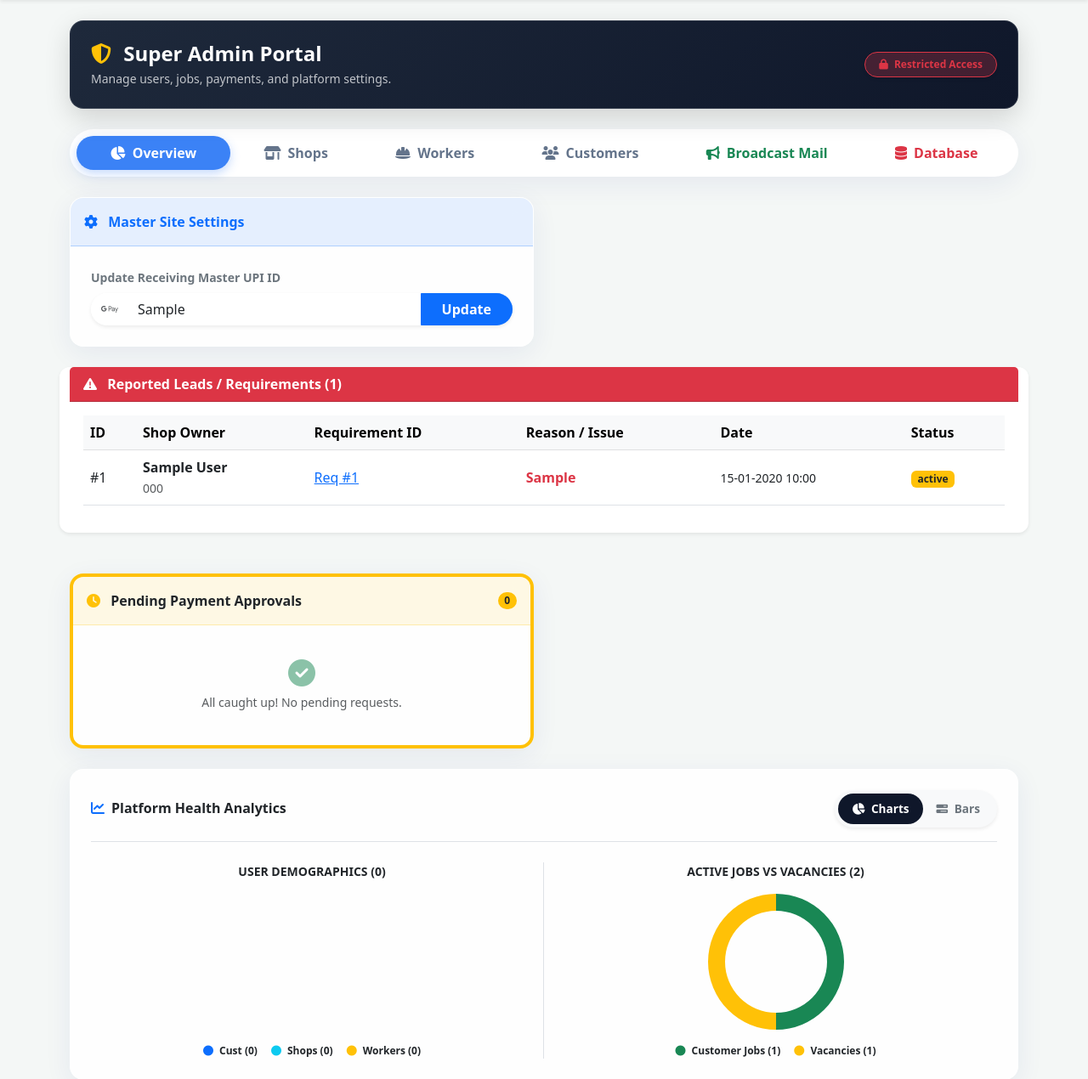
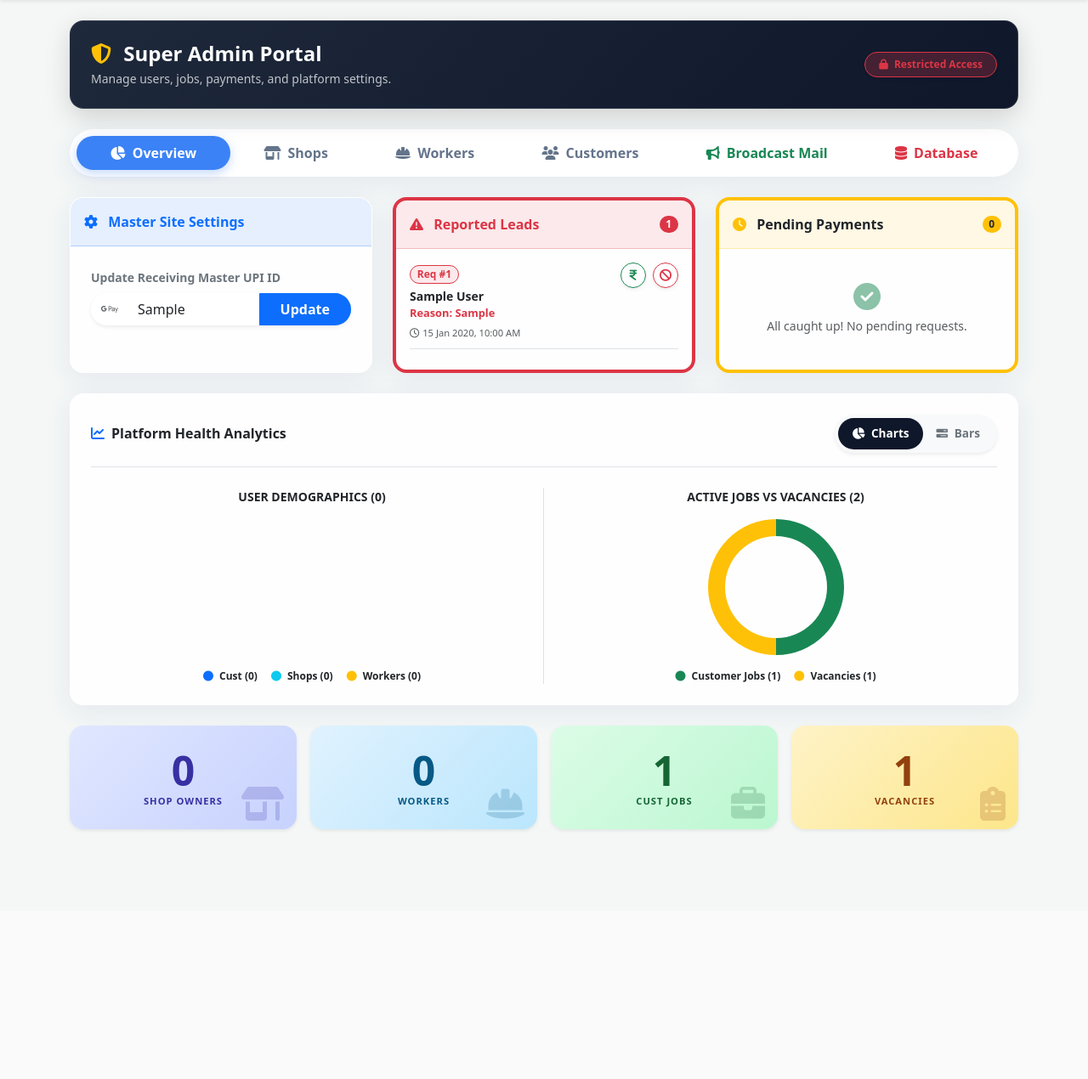
Before and after one commit to kaamconnect01/kaamconnect, a Flask app: page /admin/dashboard in a window 1280 px wide. Shown: the part 56-1326 px from the top of the page at 85% size. After the commit the page ends 1035 px from the top, so only its background shows below. Run offline with Flask 3, Linux system fonts and the light colour scheme; a user stored in the database is signed in; tables that the repository leaves empty hold one stand-in row (values such as "Sample post"); some libraries are stand-ins or nearby versions.

Commit message:
Update admin_dash.html

```diff
--- a/templates/admin_dash.html
+++ b/templates/admin_dash.html
@@ -218,9 +218,10 @@
   </li>
 </ul>
 
-<!-- Top Action Panels (Settings & Payments) -->
+<!-- Top Action Panels (Settings, Reported Leads & Payments) -->
 <div class="row g-4 mb-4">
-    <div class="col-md-6">
+    <!-- Master Site Settings -->
+    <div class="col-lg-4 col-md-6">
         <div class="glass-panel h-100 p-0 overflow-hidden">
             <div class="bg-primary bg-opacity-10 text-primary fw-bold p-3 border-bottom border-primary border-opacity-25">
                 <i class="fa-solid fa-gear me-2"></i> Master Site Settings
@@ -237,57 +238,56 @@
             </div>
         </div>
     </div>
-    <!-- REPORTED LEADS SECTION -->
-    <div class="card shadow-sm mb-4 border-0">
-        <div class="card-header bg-danger text-white fw-bold">
-            <i class="fa-solid fa-triangle-exclamation me-2"></i> Reported Leads / Requirements ({% if reported_leads %}{{ reported_leads|length }}{% else %}0{% endif %})
-        </div>
-        <div class="card-body table-responsive">
-            {% if reported_leads %}
-            <table class="table table-hover align-middle">
-                <thead class="table-light">
-                    <tr>
-                        <th>ID</th>
-                        <th>Shop Owner</th>
-                        <th>Requirement ID</th>
-                        <th>Reason / Issue</th>
-                        <th>Date</th>
-                        <th>Status</th>
-                    </tr>
-                </thead>
-                <tbody>
+
+    <!-- Reported Leads Section (Styled matching Pending Payments) -->
+    <div class="col-lg-4 col-md-6">
+        <div class="glass-panel h-100 p-0 overflow-hidden border-start border-4 border-danger">
+            <div class="bg-danger bg-opacity-10 text-danger fw-bold p-3 border-bottom border-danger border-opacity-25 d-flex justify-content-between align-items-center">
+                <span><i class="fa-solid fa-triangle-exclamation text-danger me-2"></i> Reported Leads</span>
+                <span class="badge bg-danger text-white rounded-pill">{{ reported_leads|length if reported_leads else 0 }}</span>
+            </div>
+            <div class="p-3" style="max-height: 220px; overflow-y: auto;">
+                {% if reported_leads %}
                     {% for rep in reported_leads %}
-                    <tr>
-                        <td>#{{ rep.id }}</td>
-                        <td>
-                            <b>{{ rep.shop_owner.name if rep.shop_owner else 'N/A' }}</b><br>
-                            <small class="text-muted">{{ rep.shop_owner.mobile if rep.shop_owner else '' }}</small>
-                        </td>
-                        <td>
-                            <a href="#" data-bs-toggle="modal" data-bs-target="#reqModal{{ rep.requirement_id }}">
-                                Req #{{ rep.requirement_id }}
-                            </a>
-                        </td>
-                        <td class="text-danger fw-semibold">{{ rep.reason }}</td>
-                        <td><small>{{ rep.created_at.strftime('%d-%m-%Y %H:%M') if rep.created_at else 'N/A' }}</small></td>
-                        <td><span class="badge bg-warning text-dark">{{ rep.status }}</span></td>
-                    </tr>
+                    <div class="border-bottom pb-2 mb-2">
+                        <div class="d-flex justify-content-between align-items-start">
+                            <div>
+                                <span class="badge bg-danger bg-opacity-10 text-danger border border-danger rounded-pill mb-1">Req #{{ rep.requirement_id }}</span>
+                                <div class="fw-bold text-dark small">{{ rep.shop_owner.name if rep.shop_owner else 'Shop #' ~ rep.shop_owner_id }}</div>
+                                <small class="text-danger fw-semibold d-block" style="font-size: 0.8rem;">Reason: {{ rep.reason }}</small>
+                                <small class="text-muted" style="font-size: 0.7rem;"><i class="fa-regular fa-clock me-1"></i>{{ rep.created_at.strftime('%d %b %Y, %I:%M %p') if rep.created_at else 'N/A' }}</small>
+                            </div>
+                            <div class="text-nowrap ms-2">
+                                <!-- Refund Credit Action -->
+                                <form action="{{ url_for('resolve_report', report_id=rep.id, action='refund') }}" method="POST" class="d-inline" onsubmit="return confirm('Kya aap shop owner ko lead credit refund karna chahte hain?');">
+                                    <button class="btn btn-sm btn-outline-success rounded-circle shadow-sm me-1" style="width:30px; height:30px; padding:0;" title="Refund Credit"><i class="fa-solid fa-indian-rupee-sign"></i></button>
+                                </form>
+                                <!-- Block / Delete Shop Owner Action -->
+                                <form action="{{ url_for('delete_user', user_id=rep.shop_owner_id) }}" method="POST" class="d-inline" onsubmit="return confirm('WARNING: Kya aap is shop owner ko block/delete karna chahte hain?');">
+                                    <button class="btn btn-sm btn-outline-danger rounded-circle shadow-sm" style="width:30px; height:30px; padding:0;" title="Block Shop Owner"><i class="fa-solid fa-ban"></i></button>
+                                </form>
+                            </div>
+                        </div>
+                    </div>
                     {% endfor %}
-                </tbody>
-            </table>
-            {% else %}
-            <p class="text-muted text-center my-3">Koi bhi lead report nahi ki gayi hai.</p>
-            {% endif %}
+                {% else %}
+                <div class="text-center text-muted my-4">
+                    <i class="fa-solid fa-shield-check fa-2x text-danger opacity-50 mb-2"></i>
+                    <p class="mb-0 small">No reported leads found.</p>
+                </div>
+                {% endif %}
+            </div>
         </div>
     </div>
 
-    <div class="col-md-6">
-        <div class="glass-panel h-100 p-0 overflow-hidden border-md-start border-4 border-warning">
+    <!-- Pending Payment Approvals -->
+    <div class="col-lg-4 col-md-12">
+        <div class="glass-panel h-100 p-0 overflow-hidden border-start border-4 border-warning">
             <div class="bg-warning bg-opacity-10 text-dark fw-bold p-3 border-bottom border-warning border-opacity-25 d-flex justify-content-between align-items-center">
-                <span><i class="fa-solid fa-clock text-warning me-2"></i> Pending Payment Approvals</span>
+                <span><i class="fa-solid fa-clock text-warning me-2"></i> Pending Payments</span>
                 <span class="badge bg-warning text-dark rounded-pill">{{ pending_requests|length }}</span>
             </div>
-            <div class="p-3" style="max-height: 180px; overflow-y: auto;">
+            <div class="p-3" style="max-height: 220px; overflow-y: auto;">
                 {% for req in pending_requests %}
                 <div class="d-flex justify-content-between align-items-center border-bottom pb-2 mb-2">
                     <div>
```
